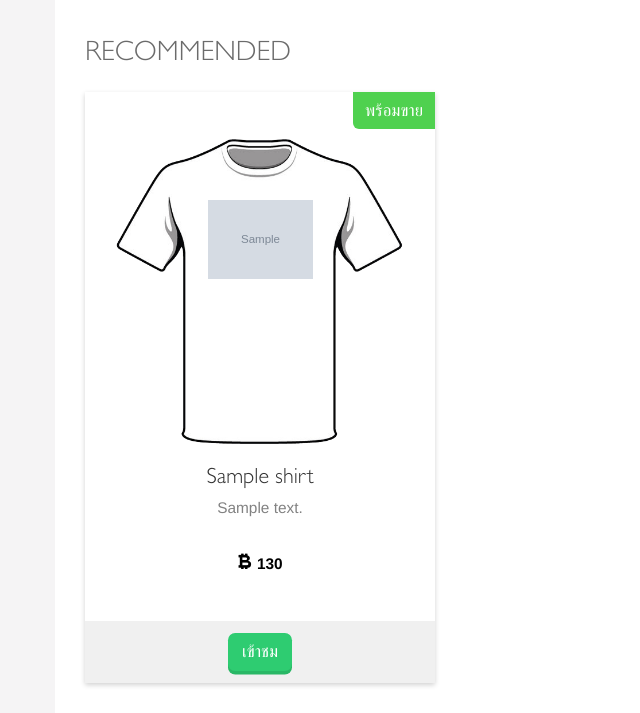
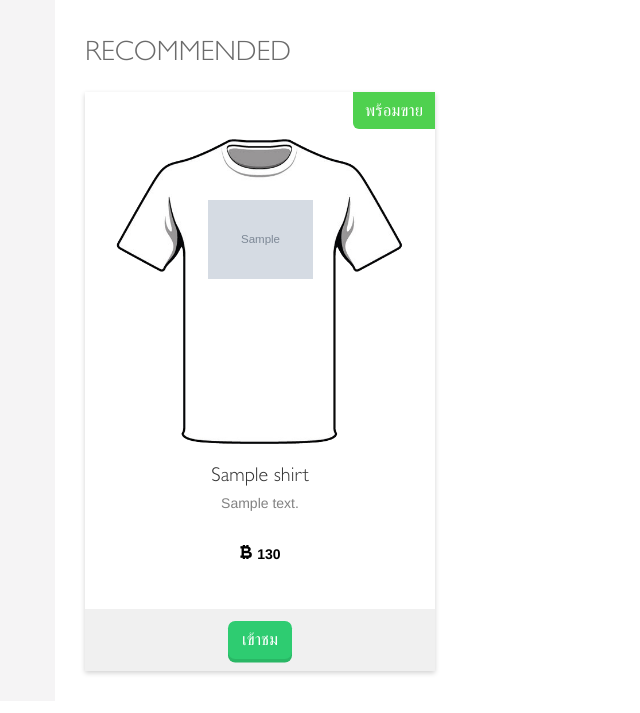
Before and after one commit to ipat/shirtstart, a Django app: page / in a window 1280 px wide. Shown: the part 354-1067 px from the top of the page, without its empty margins (0-640 px from the left). After the commit the page ends 1029 px from the top, so only its background shows below. Run offline with Django 3.2, Linux system fonts and the light colour scheme; tables that the repository leaves empty hold one stand-in row (values such as "Sample post"); grey boxes marked "Sample" are stand-in pictures; style sheets or scripts are compiled from the project's sources; some libraries are stand-ins or nearby versions.

Commit message:
no message

```diff
--- a/static/sass/home.sass
+++ b/static/sass/home.sass
@@ -54,7 +54,7 @@
           width: 30%
 
       .content
-        zoom: 1.1
+        zoom: 1
         .title
           font-family: "gillsans"
           font-size: 2rem
--- a/static/sass/profile.sass
+++ b/static/sass/profile.sass
@@ -46,7 +46,7 @@
           width: 30%
 
       .content
-        zoom: 1.1
+        zoom: 1
         .title
           font-family: "gillsans"
           font-size: 2rem
--- a/static/style/home.css
+++ b/static/style/home.css
@@ -42,7 +42,7 @@
         #home-wrapper .each-shirt-wrapper .each-shirt-inner .shirt-image .filler {
           width: 30%; }
       #home-wrapper .each-shirt-wrapper .each-shirt-inner .content {
-        zoom: 1.1; }
+        zoom: 1; }
         #home-wrapper .each-shirt-wrapper .each-shirt-inner .content .title {
           font-family: "gillsans";
           font-size: 2rem;
--- a/static/style/profile.css
+++ b/static/style/profile.css
@@ -35,7 +35,7 @@
       #profile-wrapper .each-shirt-wrapper .each-shirt-inner .shirt-image .filler {
         width: 30%; }
     #profile-wrapper .each-shirt-wrapper .each-shirt-inner .content {
-      zoom: 1.1; }
+      zoom: 1; }
       #profile-wrapper .each-shirt-wrapper .each-shirt-inner .content .title {
         font-family: "gillsans";
         font-size: 2rem;
```
